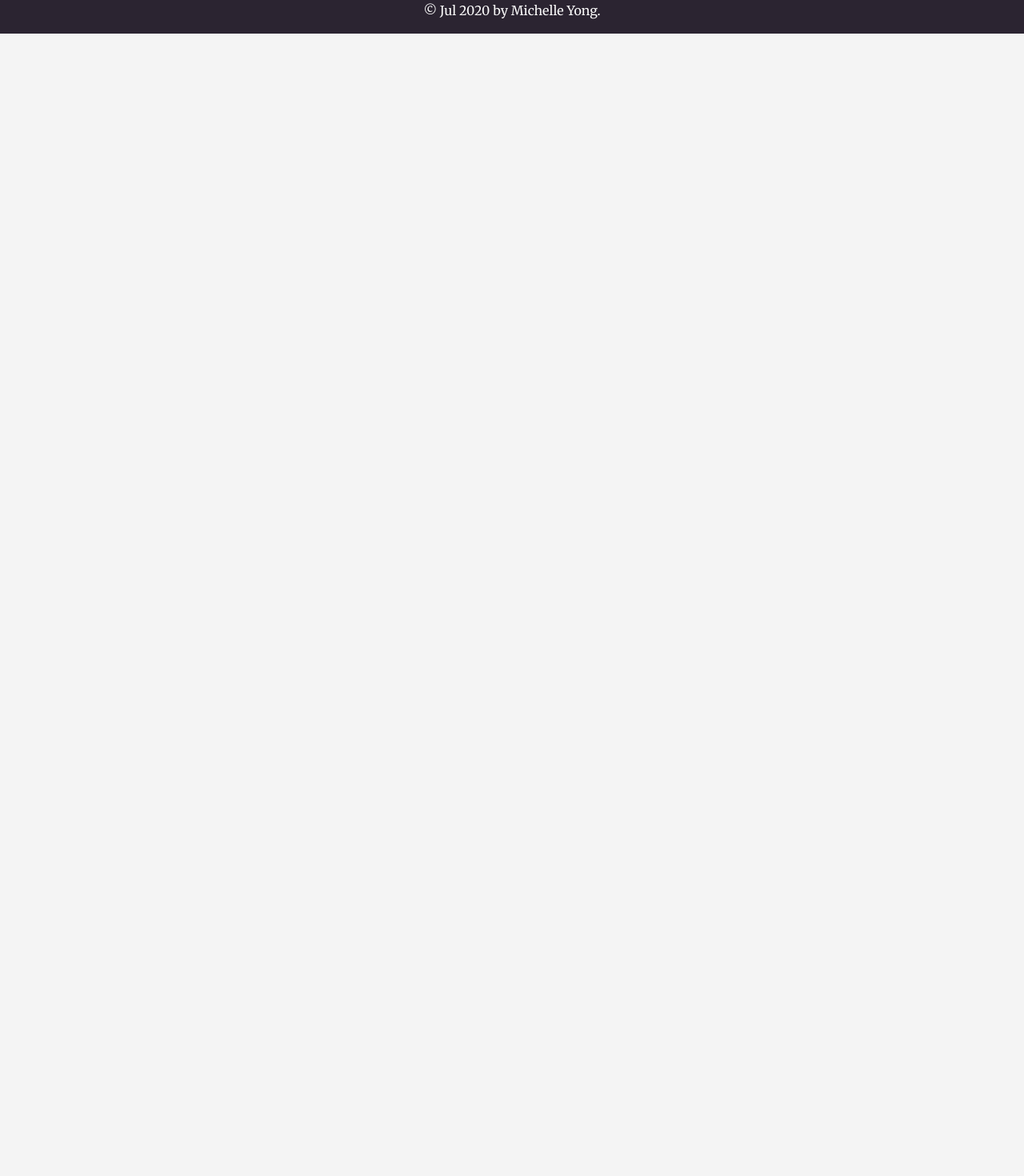
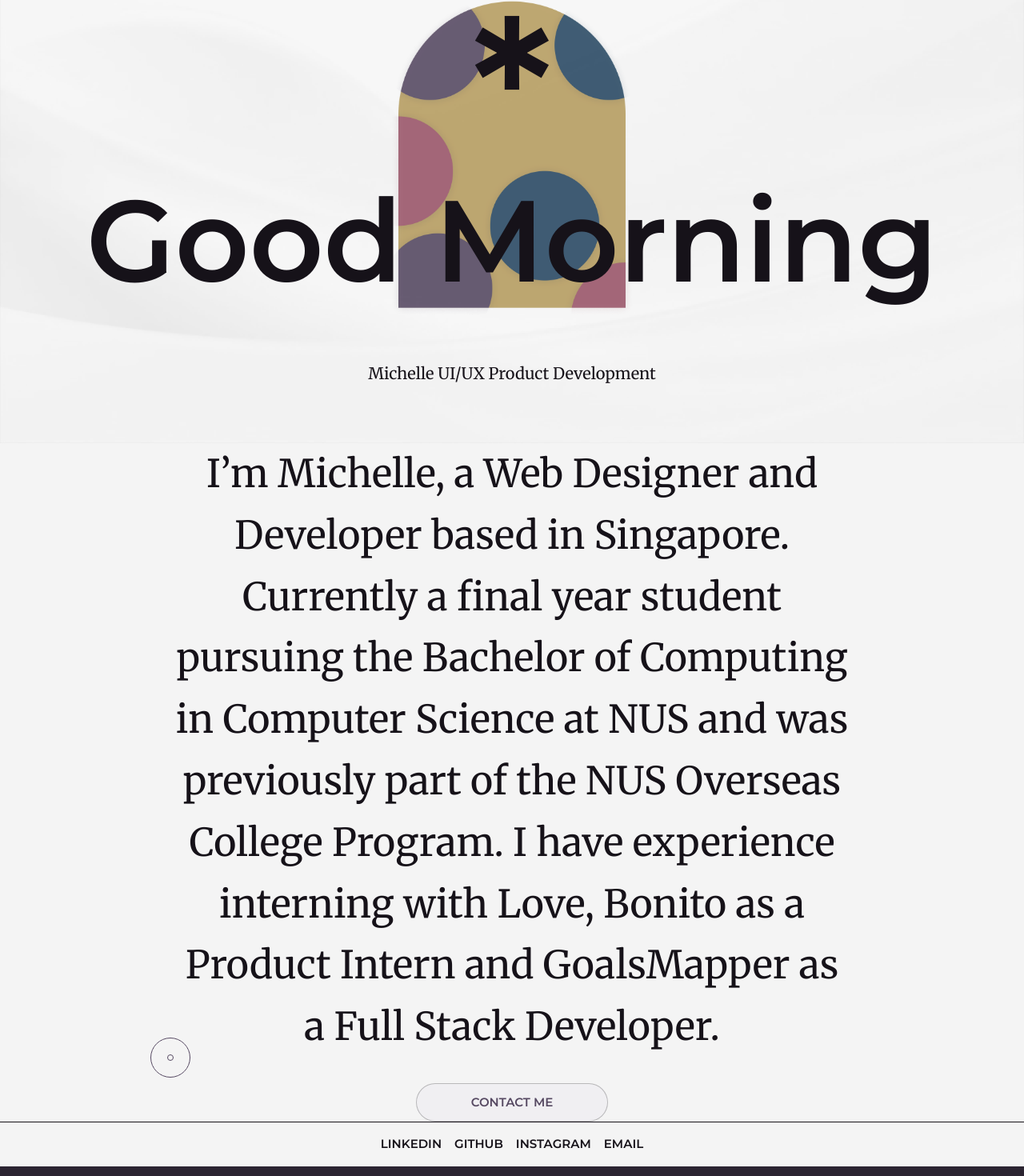
Before and after one commit to michelleykw/michelle, a React (Create React App) app: page / in a window 1280 px wide. Shown: the part 246-1716 px from the top of the page at 80% size. Before the commit the page ends 800 px from the top, so only its background shows below. Built offline with nearby package versions, Linux system fonts and the light colour scheme.

Commit message:
Added Home Page for desktop

```diff
--- a/src/components/Header.jsx
+++ b/src/components/Header.jsx
@@ -1,5 +1,5 @@
 import React, { useEffect, useState } from 'react';
-import { Link, useLocation } from 'react-router-dom';
+import { Link, useHistory, useLocation } from 'react-router-dom';
 import { makeStyles } from '@material-ui/core/styles';
 import {
     AppBar,
@@ -39,12 +39,16 @@ const useStyles = makeStyles(theme => ({
     },
     drawer: {
         padding: theme.spacing(9)
+    },
+    michelle: {
+        cursor: "pointer"
     }
 }));
 
 function Header() {
     const classes = useStyles();
     const location = useLocation();
+    let history = useHistory();
     const [isMobileView, setIsMobileView] = useState(false);
     const [isDrawerOpen, setIsDrawerOpen] = useState(false);
 
@@ -62,6 +66,10 @@ function Header() {
             window.removeEventListener("resize", () => setResponsiveness());
         };
     }, []);
+
+    const goToHomePage = () => {
+        history.push("/");
+    }
 
     const handleCloseDrawer = () => {
         setIsDrawerOpen(false);
@@ -114,7 +122,9 @@ function Header() {
         <AppBar position="static" className={classes.header}>
             <Toolbar>
                 <Grid container justify="space-between" justifyContent="center">
-                    <Typography variant="h3" color="textPrimary">*M</Typography>
+                    <Typography variant="h3" color="textPrimary" onClick={goToHomePage} className={classes.michelle}>
+                        *M
+                    </Typography>
                     {isMobileView ? renderMobileDisplay() : renderDesktopDisplay()}
                 </Grid>
             </Toolbar>
--- a/src/pages/About.jsx
+++ b/src/pages/About.jsx
@@ -17,7 +17,6 @@ const useStyles = makeStyles(theme => ({
     },
     hoverCursor: {
         '&:hover': {
-            color: theme.palette.primary.main,
             '& $cursor': {
                 transform: "translate(-50%, -50%) scale(1.7)",
                 border: "1px solid",
@@ -73,7 +72,6 @@ const useStyles = makeStyles(theme => ({
         minHeight: "calc(100vh - 112px)"
     },
     introDesc: {
-        backgroundColor: theme.palette.background.default,
         [theme.breakpoints.up('md')]: {
             paddingBottom: theme.spacing(10)
         },
@@ -93,6 +91,9 @@ const useStyles = makeStyles(theme => ({
         [theme.breakpoints.down('xs')]: {
             paddingBottom: theme.spacing(2)
         }
+    },
+    background: {
+        backgroundColor: theme.palette.background.default
     },
     ul: {
         marginLeft: theme.spacing(4),
@@ -139,9 +140,9 @@ function About() {
 
     const renderIntro = () => {
         return (
-            <Grid container justify="center" alignItems="center" className={classes.fullScreenWithHeaderHeight} id="aboutIntro">
-                <Grid xs={5} className={`${classes.introDesc} ${classes.hoverCursor}`}>
-                    <Typography variant="h1" className={`${classes.gradientText} ${classes.isHoverCursor}`}>
+            <Grid container justify="center" alignItems="center" className={`${classes.fullScreenWithHeaderHeight}`} id="aboutIntro">
+                <Grid xs={5} className={classes.introDesc}>
+                    <Typography variant="h1" className={`${classes.gradientText} ${classes.background}`}>
                         Michelle Yong;
                     </Typography>
                     <Typography variant="h6" color="primary" className={`${classes.mb2} ${classes.mt5}`}>
@@ -150,8 +151,6 @@ function About() {
                     <Typography variant="subtitle1">
                         Hello there, nice to meet you! This is Michelle, a Year 4 NUS undergraduate, pursuing a Bachelor of Computing in Computer Science and a minor in Management. I enjoy design, product and development ♡
                     </Typography>
-                    <div className={classes.cursor} style={{left: cursorX + 'px', top: cursorY + 'px'}} />
-                    <div className={classes.cursorDot} style={{left: cursorX + 'px', top: cursorY + 'px'}} />
                 </Grid>
                 <Grid container item xs={5} justify="flex-end">
                     <img
@@ -166,11 +165,11 @@ function About() {
     const renderExpertise = () => {
         return (
             <Grid container justify="center" alignItems="center" className={classes.fullScreenHeight} id="aboutExpertise">
-                <Grid container item xs={8} justify="center">
+                <Grid container item xs={8} justify="center" className={`${classes.hoverCursor} ${classes.background}`}>
                     <Typography variant="h2" className={`${classes.gradientText} ${classes.mb5}`}>Expertise</Typography>
-                    <Typography variant="h3" className={classes.textAlignCenter}>
-                        {expertise}
-                    </Typography>
+                    <Typography variant="h3" className={`${classes.textAlignCenter}`}>{expertise}</Typography>
+                    <div className={classes.cursor} style={{left: cursorX + 'px', top: cursorY + 'px'}} />
+                    <div className={classes.cursorDot} style={{left: cursorX + 'px', top: cursorY + 'px'}} />
                 </Grid>
             </Grid>
         );
--- a/src/pages/Home.jsx
+++ b/src/pages/Home.jsx
@@ -1,21 +1,168 @@
-import React from 'react';
+import React, { useState } from 'react';
 import { useHistory } from "react-router-dom";
-import { Box, Typography } from '@material-ui/core';
+import { makeStyles } from '@material-ui/core/styles';
+import { Grid, Typography } from '@material-ui/core';
 import MyButton from '../components/MyButton';
+import { introduction } from '../resources/constants';
+import background from '../resources/background.png';
+import hero from '../resources/hero.png';
+
+const useStyles = makeStyles(theme => ({
+    hoverCursor: {
+        '&:hover': {
+            color: theme.palette.text.primary,
+            '& $cursor': {
+                transform: "translate(-50%, -50%) scale(1.7)",
+                border: "1px solid",
+                borderColor: theme.palette.common.teakMustard[100],
+                backgroundColor: theme.palette.common.teakMustard[100],
+                mixBlendMode: "difference",
+                backfaceVisibility: "hidden"
+            },
+            '& $cursorDot': {
+                mixBlendMode: "difference",
+                opacity: 0,
+                backfaceVisibility: "hidden"
+            }
+        }
+    },
+    cursor: {
+        width: "50px",
+        height: "50px",
+        border: "1px solid",
+        borderColor: theme.palette.primary.dark,
+        borderRadius: "50%",
+        position: "fixed",
+        pointerEvents: "none",
+        transform: "translate(-50%, -50%)",
+        transition: ".1s",
+        backfaceVisibility: "hidden"
+    },
+    cursorDot: {
+        width: "8px",
+        height: "8px",
+        border: "1px solid",
+        borderColor: theme.palette.primary.dark,
+        borderRadius: "50%",
+        position: "fixed",
+        pointerEvents: "none",
+        transform: "translate(-50%, -50%)",
+        transition: ".15s",
+        backfaceVisibility: "hidden",
+    },
+    textAlignCenter: {
+        textAlign: "center"
+    },
+    fullScreenWithFooterHeight: {
+        minHeight: "calc(100vh - 112px)"
+    },
+    fullScreenWithHeaderHeight: {
+        minHeight: "calc(100vh - 80px)"
+    },
+    backgroundColor: {
+        backgroundColor: theme.palette.background.default
+    },
+    heroBackgroundImage: {
+        backgroundImage: `url(${background})`,
+        height: "100%",
+        width: "auto",
+        backgroundPosition: "center",
+        backgroundSize: "cover",
+        zIndex: "-99"
+    },
+    heroShapeImage: {
+        backgroundImage: `url(${hero})`,
+        height: "56%",
+        opacity: "1",
+        width: "auto",
+        backgroundPosition: "center",
+        backgroundSize: "contain",
+        backgroundRepeat: "no-repeat",
+        zIndex: "-1"
+    },
+    heroBannerHeight: {
+        // minHeight: "50%"
+    },
+    asterik: {
+        fontSize: theme.spacing(30),
+        lineHeight: "100%"
+    },
+    mb4: {
+        marginBottom: theme.spacing(4)
+    },
+    mb10: {
+        marginBottom: theme.spacing(10)
+    }
+}));
 
 function Home() {
-    // const classes = useStyles();
+    const classes = useStyles();
     let history = useHistory();
+
+    const [cursorX, setCursorX] = useState();
+    const [cursorY, setCursorY] = useState();
+
+    window.addEventListener('mousemove', (e) => {
+        setCursorX(e.clientX);
+        setCursorY(e.clientY);
+    });
 
     const goToContactMe = () => {
         history.push("/contact");
     }
 
+    const getGreeting = () => {
+        const today = new Date();
+        const currentHour = today.getHours();
+        if (currentHour < 5 || currentHour >= 20) {
+            return 'Good Night';
+        } else if (currentHour < 12) {
+            return 'Good Morning';
+        } else if (currentHour <= 17) {
+            return 'Good Afternoon';
+        } else {
+            return 'Good Evening';
+        }
+    }
+
+    const renderHeroBanner = () => {
+        return (
+            <Grid container className={`${classes.fullScreenWithHeaderHeight}`} id="homeHero">
+                <Grid container item xs={12} justify="center" alignItems="center" className={`${classes.heroBackgroundImage}`}>
+                    <Grid container item xs={12} justify="center" alignItems="center" className={`${classes.heroShapeImage}`}>
+                        <Grid container item xs={10} justify="center">
+                            <Grid xs={12} className={`${classes.textAlignCenter} ${classes.heroBannerHeight}`}>
+                                <Typography variant="h1" className={classes.asterik}>*</Typography>
+                                <Typography variant="h1" className={classes.mb10}>{getGreeting()}</Typography>
+                            </Grid>
+                            <Typography variant="subtitle1">Michelle UI/UX Product Development</Typography>
+                        </Grid>
+                    </Grid>
+                </Grid>
+            </Grid>
+        );
+    };
+
+    const renderIntro = () => {
+        return (
+            <Grid container justify="center" alignItems="center" className={`${classes.fullScreenWithFooterHeight}`} id="homeIntro">
+                <Grid container item xs={8} justify="center">
+                    <Typography variant="h3" className={`${classes.textAlignCenter} ${classes.mb4} ${classes.hoverCursor} ${classes.backgroundColor}`}>
+                        {introduction}
+                        <div className={classes.cursor} style={{left: cursorX + 'px', top: cursorY + 'px'}} />
+                        <div className={classes.cursorDot} style={{left: cursorX + 'px', top: cursorY + 'px'}} />
+                    </Typography>
+                    <MyButton content="Contact Me" onClick={goToContactMe} />
+                </Grid>
+            </Grid>
+        );
+    };
+
     return (
-        <Box>
-            <Typography variant="h4">Home</Typography>
-            <MyButton content="Contact Me" onClick={goToContactMe} />
-        </Box>
+        <Grid container>
+            {renderHeroBanner()}
+            {renderIntro()}
+        </Grid>
     );
 }
 
--- a/src/resources/constants.jsx
+++ b/src/resources/constants.jsx
@@ -30,6 +30,8 @@ export const experiences = [
 ];
 
 export const expertise = 'Web Design and Development, Full Stack Development, iOS Development, Artificial Intelligence, Product Management, UI/UX';
+
+export const introduction = 'I’m Michelle, a Web Designer and Developer based in Singapore. Currently a final year student pursuing the Bachelor of Computing in Computer Science at NUS and was previously part of the NUS Overseas College Program. I have experience interning with Love, Bonito as a Product Intern and GoalsMapper as a Full Stack Developer.';
 
 export const pages = [
     { href: "/", label: "Home" },
@@ -87,5 +89,3 @@ export const tools = [
         toolList: ['JavaScript', 'Python', 'Java', 'HTML', 'CSS', 'TypeScript', 'C++']
     }
 ];
-
-export default { experiences, expertise, pages, socials, tools };
```
Also changed, not shown: src/pages/NotFound.jsx (+11 -1 lines), src/resources/background.png (added), src/resources/hero.png (added).
